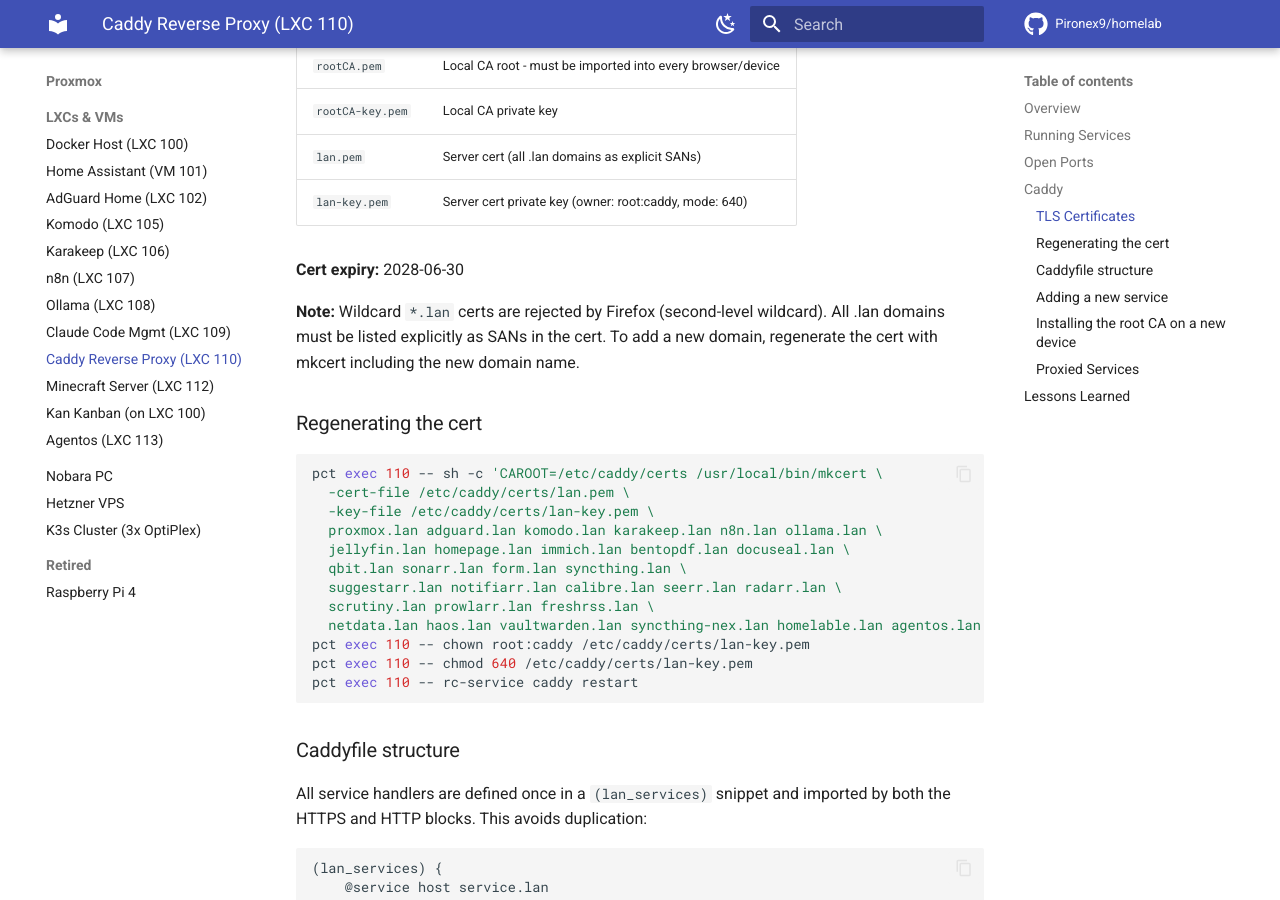
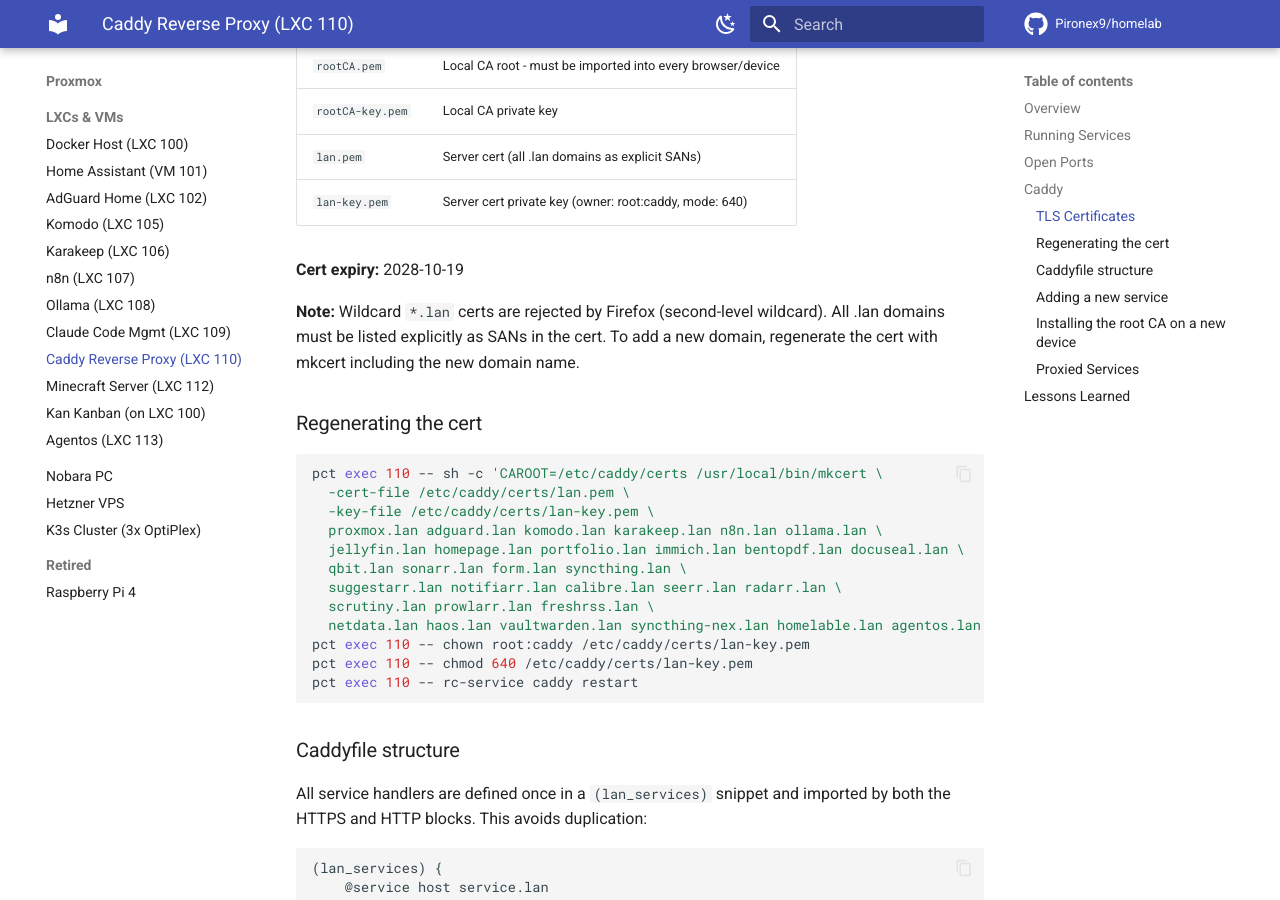
Before and after one commit to Pironex9/homelab, an MkDocs documentation site: the page built from docs/hosts/caddy.md, in a window 1280 px wide and 900 px high, scrolled down 1457 px. Built offline with MkDocs 1.6.1 and Material for MkDocs 9.7.7, drawn with Linux system fonts in a browser that asks for light colours; comment, search, counter and statistics services are not loaded; some of the changed text lies outside the part shown.

Commit message:
docs: add portfolio lan routing

```diff
--- a/docs/hosts/caddy.md
+++ b/docs/hosts/caddy.md
@@ -44,7 +44,7 @@
 | `lan.pem` | Server cert (all .lan domains as explicit SANs) |
 | `lan-key.pem` | Server cert private key (owner: root:caddy, mode: 640) |
 
-**Cert expiry:** 2028-06-30
+**Cert expiry:** 2028-10-19
 
 **Note:** Wildcard `*.lan` certs are rejected by Firefox (second-level wildcard). All .lan domains must be listed explicitly as SANs in the cert. To add a new domain, regenerate the cert with mkcert including the new domain name.
 
@@ -55,7 +55,7 @@
   -cert-file /etc/caddy/certs/lan.pem \
   -key-file /etc/caddy/certs/lan-key.pem \
   proxmox.lan adguard.lan komodo.lan karakeep.lan n8n.lan ollama.lan \
-  jellyfin.lan homepage.lan immich.lan bentopdf.lan docuseal.lan \
+  jellyfin.lan homepage.lan portfolio.lan immich.lan bentopdf.lan docuseal.lan \
   qbit.lan sonarr.lan form.lan syncthing.lan \
   suggestarr.lan notifiarr.lan calibre.lan seerr.lan radarr.lan \
   scrutiny.lan prowlarr.lan freshrss.lan \
@@ -139,6 +139,7 @@
 | ollama.lan | http://192.168.0.231:11434 |
 | jellyfin.lan | http://192.168.0.110:8096 |
 | homepage.lan | http://192.168.0.110:3002 |
+| portfolio.lan | http://192.168.0.110:3008 |
 | immich.lan | http://192.168.0.110:2283 |
 | bentopdf.lan | http://192.168.0.110:3000 |
 | docuseal.lan | http://192.168.0.110:3003 |
```
Also changed, not shown: docs/hosts/adguard.md (+1 -0 lines).
